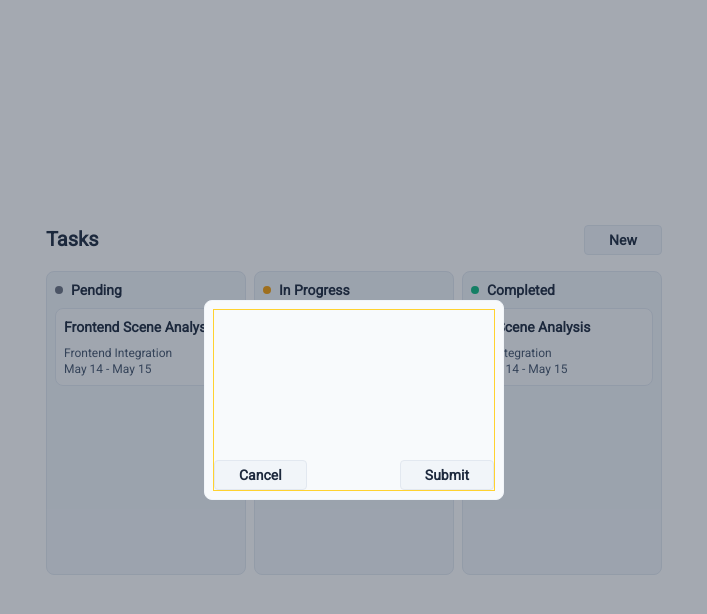
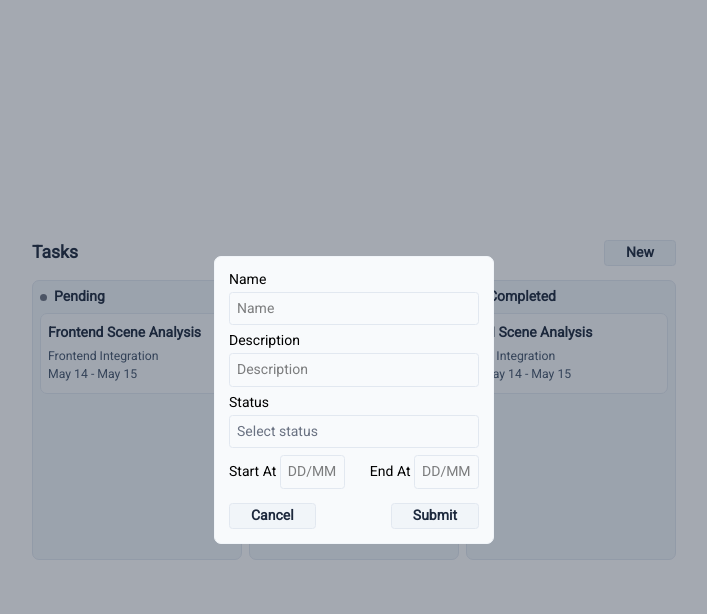
Before and after one commit to byruzie/kanban, a React (Vite) app: page / in a window 1280 px wide. Both pictures are taken after a click on the button "New". Shown: the top 614 px of the page, without its empty margins (286-993 px from the left). Built offline with nearby package versions, Linux system fonts and the light colour scheme.

Commit message:
styling new task form

```diff
--- a/components/Kanban.jsx
+++ b/components/Kanban.jsx
@@ -4,7 +4,7 @@ import {
   useDraggable,
   useDroppable,
 } from "@dnd-kit/core";
-import { useState } from "react";
+import { useEffect, useRef, useState } from "react";
 
 export const KanbanCard = ({ card }) => {
   const { attributes, listeners, setNodeRef, transform } = useDraggable({
@@ -26,13 +26,13 @@ export const KanbanCard = ({ card }) => {
       {...attributes}
       ref={setNodeRef}
     >
-      <div className="flex flex-col gap-2 p-2">
+      <div className="flex flex-col gap-2 px-2 py-[10px]">
         <div>
-          <p className="font-semibold text-sm text-slate-800">{card.name}</p>
+          <p className="font-semibold text-slate-800">{card.name}</p>
         </div>
         <div>
-          <p className="text-xs text-slate-600">{card.description}</p>
-          <p className="text-xs text-slate-600">
+          <p className="text-sm text-slate-600">{card.description}</p>
+          <p className="text-sm text-slate-600">
             {card.startAt} - {card.endAt}
           </p>
         </div>
@@ -56,7 +56,7 @@ export const KanbanBoard = ({ statusList, cards }) => {
         return (
           <div
             className={
-              "w-50 min-h-76 max-h-76 border border-slate-200 rounded-lg bg-slate-100 flex gap-2 justify-center"
+              "w-60 min-h-80 max-h-76 border border-slate-200 rounded-lg bg-slate-100 flex gap-2 justify-center"
             }
             key={status.id}
             ref={setNodeRef}
@@ -68,9 +68,7 @@ export const KanbanBoard = ({ statusList, cards }) => {
                   style={{ backgroundColor: status.color }}
                 />
                 <div>
-                  <p className="font-semibold text-sm text-slate-800">
-                    {status.name}
-                  </p>
+                  <p className="font-semibold text-slate-800">{status.name}</p>
                 </div>
               </div>
               <div
@@ -92,42 +90,150 @@ export const KanbanBoard = ({ statusList, cards }) => {
   );
 };
 
-export const Header = ({ name }) => {
-  const [open, setOpen] = useState(false);
-
+export const Header = ({ name, newClick }) => {
   return (
     <div className="w-full flex justify-between">
       <h1 className="text-xl font-semibold text-slate-800">{name}</h1>
       <button
-        className="border border-slate-200 rounded-sm bg-slate-100 py-1 px-6 cursor-pointer text-sm font-semibold text-slate-800"
-        onClick={() => setOpen(true)}
+        className="border border-slate-200 rounded-sm bg-slate-100 py-1 px-6 cursor-pointer font-semibold text-slate-800"
+        onClick={newClick}
       >
         New
       </button>
-
-      <Modal open={open} onClose={() => setOpen(false)}></Modal>
     </div>
   );
 };
 
-export const Modal = ({ open, onClose }) => {
+export const Modal = ({ open, onClose, statusList }) => {
+  const [isOpen, setIsOpen] = useState(false);
+  const [selected, setSelected] = useState(null);
+  const [startAt, setStartAt] = useState("");
+  const [endAt, setEndAt] = useState("");
+
+  // Função para formatar a data no formato DD/MM
+  const handleInputChange = (e, setDate) => {
+    const value = e.target.value.replace(/\D/g, ""); // Remove qualquer coisa que não seja número
+
+    // Adiciona a barra ("/") após o dia (2 caracteres) e o mês (4 caracteres)
+    let formattedValue = value;
+    if (formattedValue.length > 2) {
+      formattedValue =
+        formattedValue.slice(0, 2) + "/" + formattedValue.slice(2, 4);
+    }
+
+    if (formattedValue.length <= 5) {
+      setDate(formattedValue);
+    }
+  };
+
+  const selectRef = useRef(null);
+
+  useEffect(() => {
+    const handleClickOutside = (event) => {
+      if (selectRef.current && !selectRef.current.contains(event.target)) {
+        setIsOpen(false);
+      }
+    };
+
+    document.addEventListener("mousedown", handleClickOutside);
+    return () => document.removeEventListener("mousedown", handleClickOutside);
+  }, []);
+
   return (
     <div
-      onClick={onClose}
       className={`fixed inset-0 flex justify-center items-center
       ${open ? "visible bg-slate-800/40" : "invisible"}
     `}
     >
-      <div className="flex flex-col justify-center items-center w-[300px] h-[200px] bg-slate-50 border border-slate-100 rounded-lg p-2">
-        <div className="border border-amber-300 w-full h-full">
+      <div className="flex flex-col justify-center items-center w-80 bg-slate-50 border border-slate-100 rounded-lg p-4">
+        <div className="w-full h-full flex flex-col gap-4">
+          <div>
+            <form action="" className="flex flex-col gap-2">
+              <div className="flex flex-col gap-1">
+                <label htmlFor="">Name</label>
+                <input
+                  type="text"
+                  placeholder="Name"
+                  className="border border-slate-200 p-2 rounded-sm focus:outline-none focus:border-slate-300"
+                />
+              </div>
+              <div className="flex flex-col gap-1">
+                <label htmlFor="">Description</label>
+                <input
+                  type="text"
+                  placeholder="Description"
+                  className="border border-slate-200 p-2 rounded-sm focus:outline-none focus:border-slate-300"
+                />
+              </div>
+              <div className="flex flex-col gap-1">
+                <label htmlFor="">Status</label>
+                <div ref={selectRef} className="relative">
+                  <div
+                    onClick={() => setIsOpen(!isOpen)}
+                    className="border border-slate-200 px-2 py-2 rounded-sm cursor-pointer text-gray-500"
+                  >
+                    {selected ? selected.name : "Select status"}
+                  </div>
+                  {isOpen && (
+                    <ul className="absolute z-10 w-full bg-slate-50 border border-slate-200 mt-1 rounded-sm shadow">
+                      {statusList.map((status) => (
+                        <li
+                          key={status.id}
+                          onClick={() => {
+                            setSelected(status);
+                            setIsOpen(false);
+                          }}
+                          className="px-3 py-2 hover:bg-slate-100 cursor-pointer flex items-center gap-2"
+                        >
+                          <span
+                            className="w-2 h-2 rounded-full"
+                            style={{ backgroundColor: status.color }}
+                          />
+                          {status.name}
+                        </li>
+                      ))}
+                    </ul>
+                  )}
+                </div>
+              </div>
+              <div className="flex justify-between">
+                <div className="flex items-center gap-1">
+                  <label htmlFor="">Start At</label>
+                  <input
+                    type="text"
+                    id="start_at"
+                    name="start_at"
+                    value={startAt}
+                    onChange={(e) => handleInputChange(e, setStartAt)}
+                    maxLength="5"
+                    placeholder="DD/MM"
+                    className="w-[65px] p-2 border border-slate-200 rounded-sm focus:outline-none"
+                  />
+                </div>
+                <div className="flex items-center gap-1">
+                  <label htmlFor="">End At</label>
+                  <input
+                    type="text"
+                    id="end_at"
+                    name="end_at"
+                    value={endAt}
+                    onChange={(e) => handleInputChange(e, setEndAt)}
+                    maxLength="5"
+                    placeholder="DD/MM"
+                    className="w-[65px] p-2 border border-slate-200 rounded-sm focus:outline-none"
+                  />
+                </div>
+              </div>
+            </form>
+          </div>
           <div className="w-full h-full flex justify-between items-end">
             <button
-              onClick={() => setOpen(false)}
-              className="border border-slate-200 rounded-sm bg-slate-100 py-1 px-6 cursor-pointer text-sm font-semibold text-slate-800"
+              onClick={onClose}
+              className="border border-slate-200 rounded-sm bg-slate-100 py-1 px-6 cursor-pointer font-semibold text-slate-800"
             >
               Cancel
             </button>
-            <button className="border border-slate-200 rounded-sm bg-slate-100 py-1 px-6 cursor-pointer text-sm font-semibold text-slate-800">
+            <button className="border border-slate-200 rounded-sm bg-slate-100 py-1 px-6 cursor-pointer font-semibold text-slate-800">
               Submit
             </button>
           </div>
--- a/src/KanbanExample.jsx
+++ b/src/KanbanExample.jsx
@@ -1,3 +1,4 @@
+import { useState } from "react";
 import { Header, KanbanProvider, Modal } from "../components/Kanban";
 
 const statusList = [
@@ -42,10 +43,13 @@ const cardsList = [
 ];
 
 function KanbanExample() {
+  const [open, setOpen] = useState(false);
+
   return (
     <div className="h-screen w-screen flex justify-center items-center">
       <div className="flex flex-col gap-4">
-        <Header name={"Tasks"}/>
+        <Header name={"Tasks"} newClick={() => setOpen(true)}/>
+        <Modal open={open} onClose={() => setOpen(false)} statusList={statusList}></Modal>
         <KanbanProvider statusList={statusList} cards={cardsList} />
       </div>
     </div>
--- a/src/index.css
+++ b/src/index.css
@@ -3,4 +3,6 @@
 
 :root {
     font-family: "Roboto", sans-serif;
+    font-size: 0.875rem;
+    line-height: 1.25rem;
 }
```
